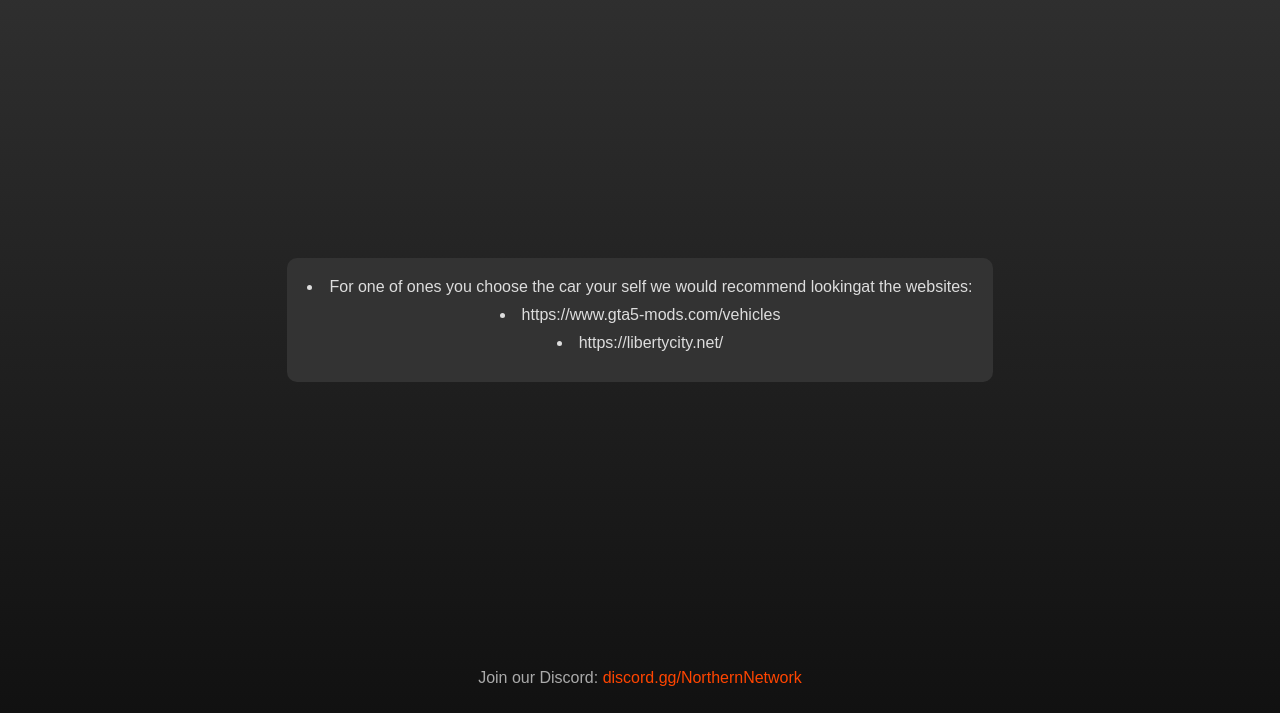
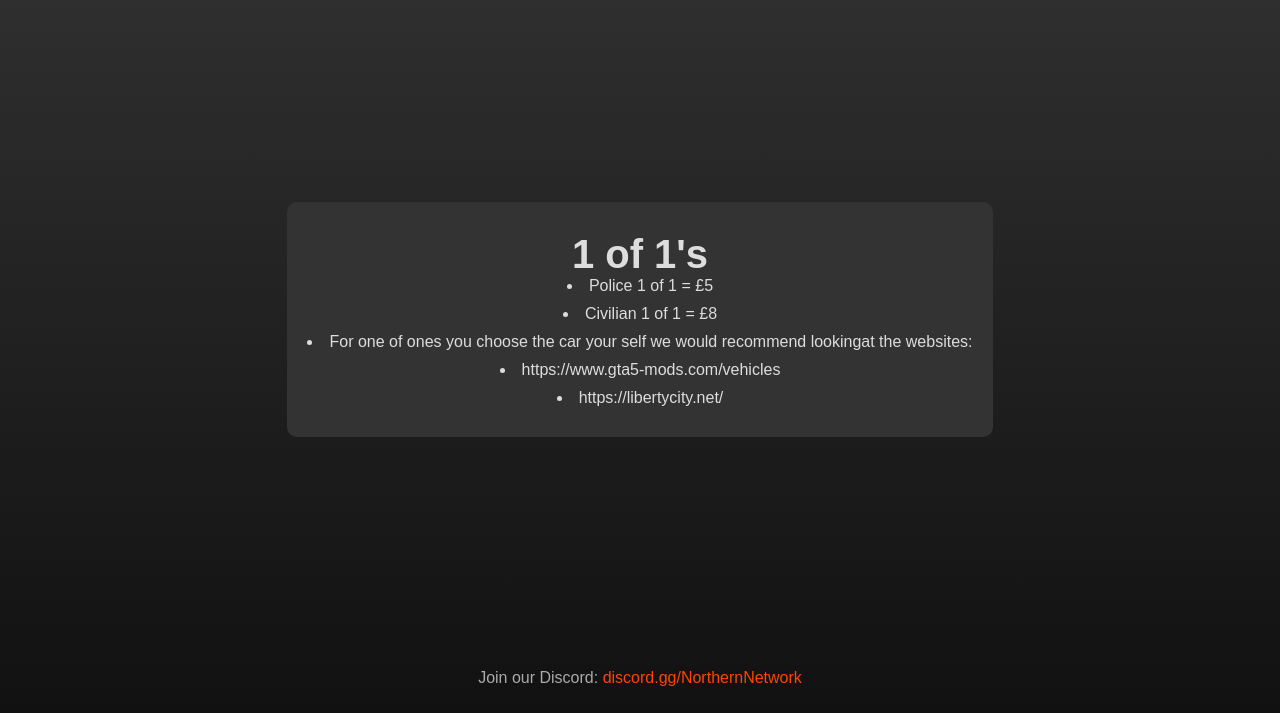
Before and after one commit to rileyshy/northertn-site, a plain HTML site: page one-of-one.html in a window 1280 px wide. Shown: the part 107-820 px from the top of the page. Drawn offline with Linux system fonts and the light colour scheme.

Commit message:
Update one-of-one.html

```diff
--- a/one-of-one.html
+++ b/one-of-one.html
@@ -20,7 +20,9 @@
     <h1>1 of 1 Products</h1>
     <div class="store-container">
         <section class="tos-section">
-
+                <h1>1 of 1's</h1>
+                <li>Police 1 of 1 = £5</li>
+                <li>Civilian 1 of 1 = £8</li>
                 <li>For one of ones you choose the car your self we would recommend lookingat the websites:</li>
                 <li>https://www.gta5-mods.com/vehicles</li>
                 <li>https://libertycity.net/</li>
```
